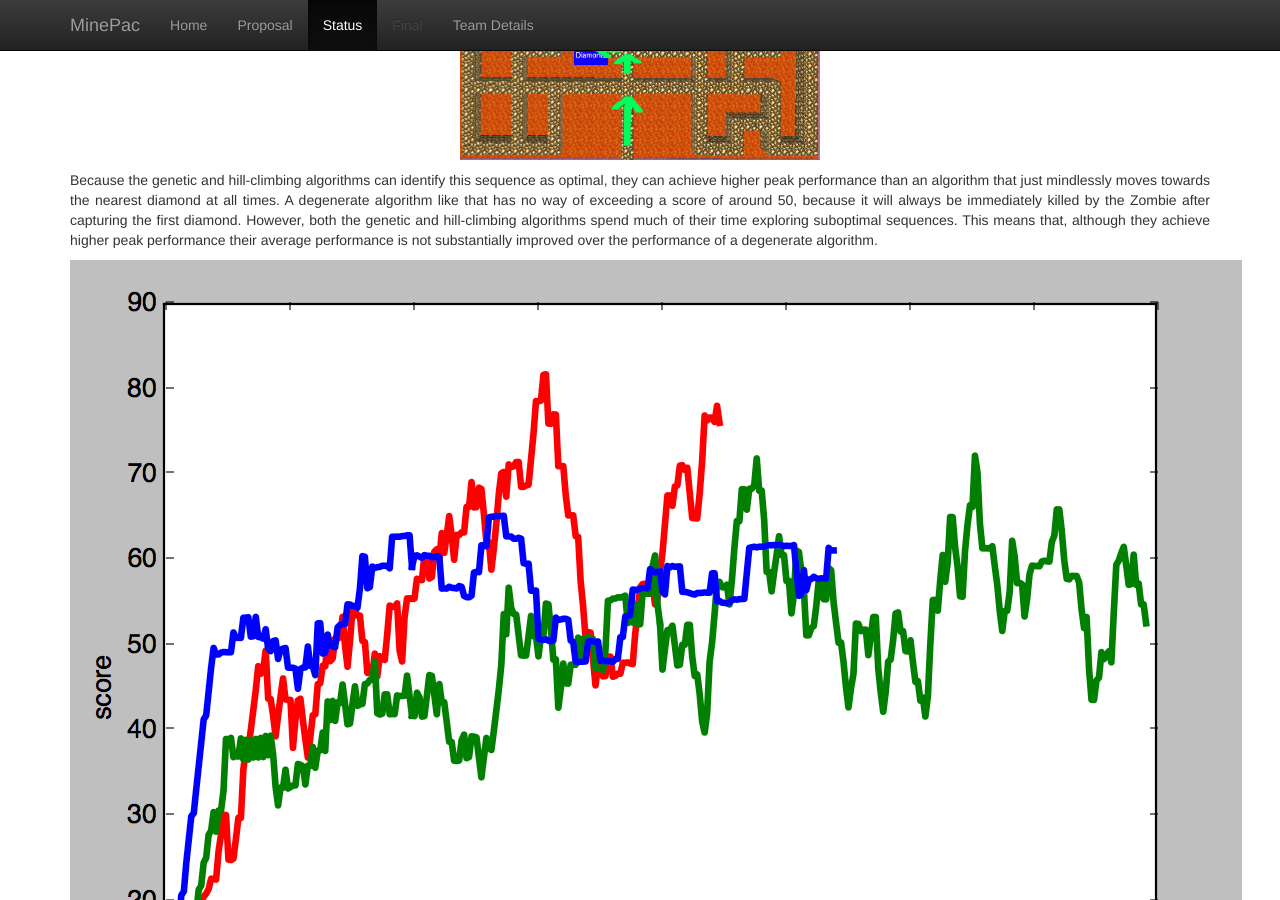
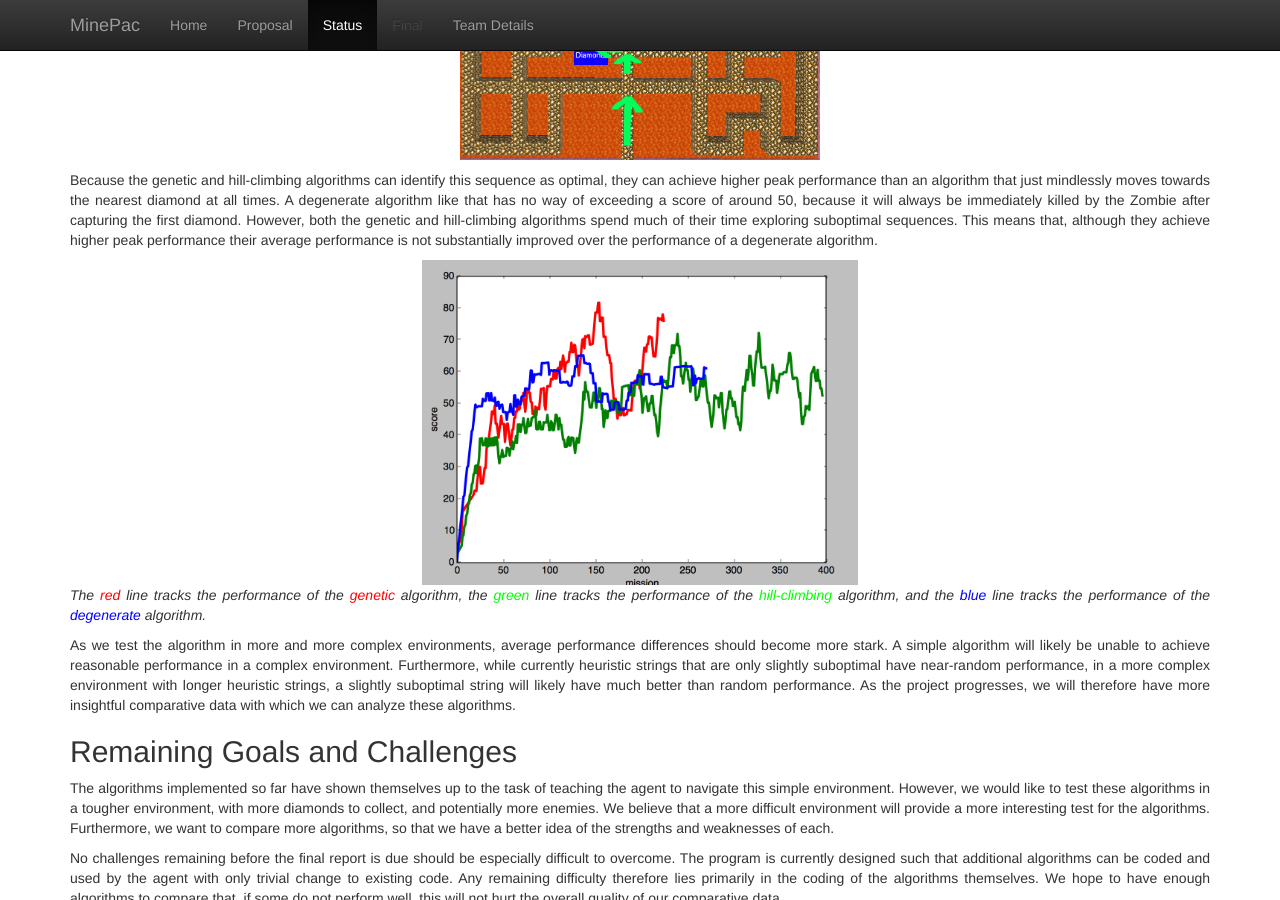
Before and after one commit to r58Playz/MinePac, a Jekyll site: the page built from docs/status.md, in a window 1280 px wide and 900 px high, scrolled down 1523 px. Built offline with Jekyll 4.4.1, drawn with Linux system fonts in a browser that asks for light colours; formulas are drawn with MathJax 3.

Commit message:
fixed image size on status page

```diff
--- a/docs/status.md
+++ b/docs/status.md
@@ -46,7 +46,7 @@ Both the hill-climbing and genetic algorithms converge to similar solutions. Thi
 
 Because the genetic and hill-climbing algorithms can identify this sequence as optimal, they can achieve higher peak performance than an algorithm that just mindlessly moves towards the nearest diamond at all times. A degenerate algorithm like that has no way of exceeding a score of around 50, because it will always be immediately killed by the Zombie after capturing the first diamond. However, both the genetic and hill-climbing algorithms spend much of their time exploring suboptimal sequences. This means that, although they achieve higher peak performance their average performance is not substantially improved over the performance of a degenerate algorithm.
 
-<img src="media/performance_graph.png" alt="Performance Comparison" style="display: block; margin-left: auto; margin-right: auto;" />
+<img src="media/performance_graph.png" alt="Performance Comparison" style="display: block; margin-left: auto; margin-right: auto; height: 325px;" />
 <span style="text-align: center; font-style: italic;">
   The <span style="color: #F00;">red</span> line tracks the performance of the <span style="color: #F00;">genetic</span> algorithm, the <span style="color: #0F0;">green</span> line tracks the performance of the <span style="color: #0F0;">hill-climbing</span> algorithm, and the <span style="color: #00F;">blue</span> line tracks the performance of the <span style="color: #00F;">degenerate</span> algorithm.
 </span>
```
